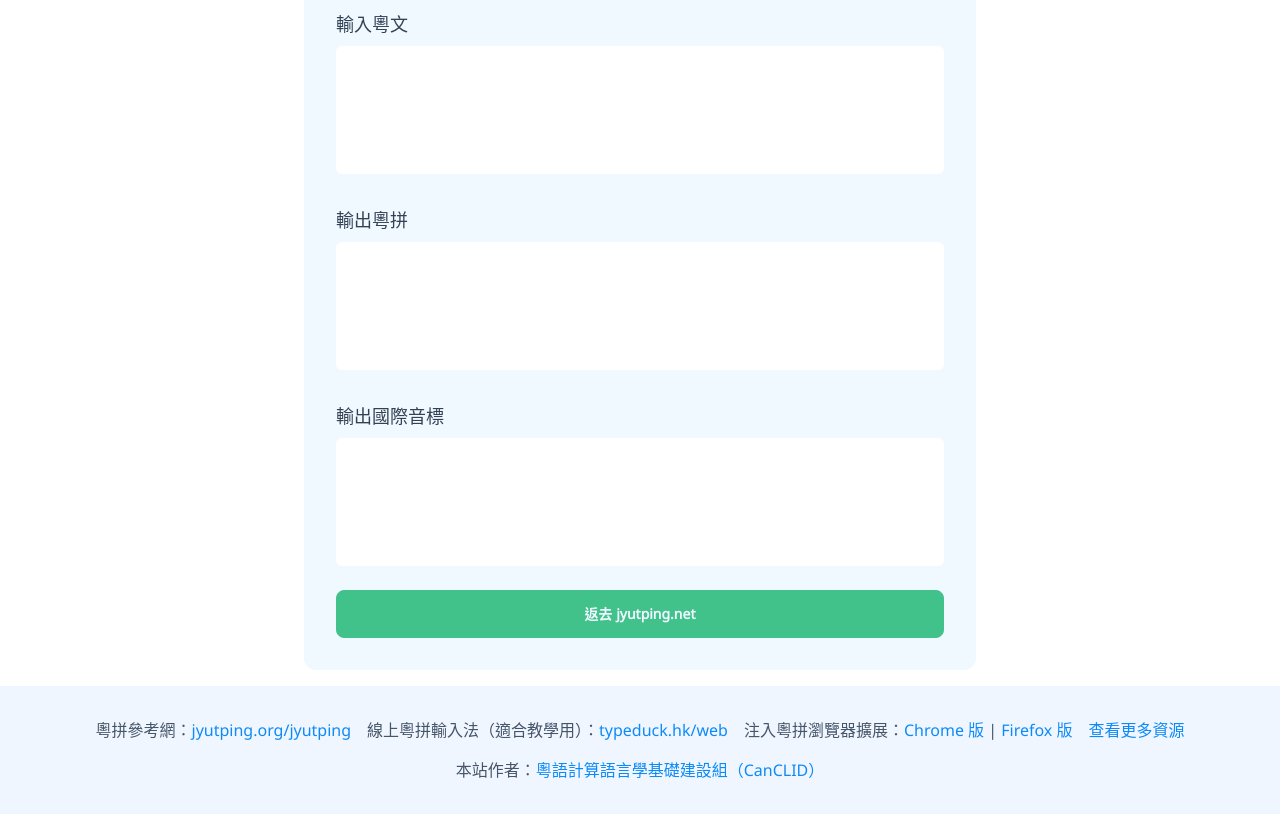
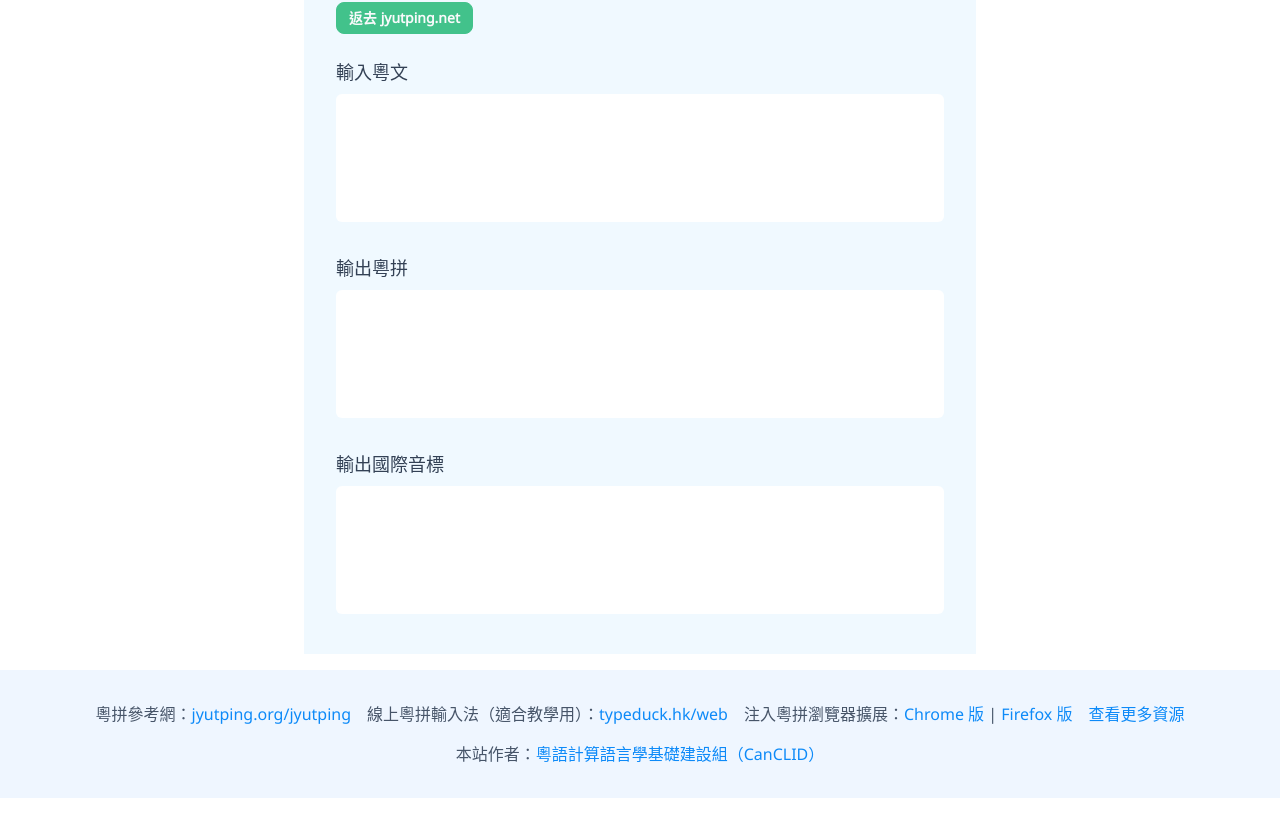
Before and after one commit to CanCLID/jyutping.net, a website built with Vite: page converter.html in a window 1280 px wide. Shown: the part 102-916 px from the top of the page. Built offline with nearby package versions, Linux system fonts and the light colour scheme; a web font is replaced by a local one.

Commit message:
Move back to jyutping.net button

```diff
--- a/converter.html
+++ b/converter.html
@@ -53,8 +53,9 @@
   </head>
   <body class="bg-base flex flex-col justify-between min-h-screen">
     <div class="flex-grow flex items-center justify-center my-4">
-      <div class="bg-sky-50 flex flex-col gap-4 p-8 rounded-xl w-full max-w-2xl">
+      <div class="bg-sky-50 flex flex-col gap-4 p-8 rounded-xs w-full max-w-2xl">
         <h1 class="text-4xl text-center">粵拼轉換器</h1>
+        <button class="btn btn-secondary w-fit btn-sm"><a href="/" class="no-underline lowercase text-gray-50">返去 jyutping.net</a></button>
         <div>
           <label for="cantonese-input">輸入粵文</label>
           <textarea id="cantonese-input" class="border-slate-400 focus:outline-none focus:ring-2 focus:ring-blue-500 focus:border-transparent"></textarea>
@@ -67,7 +68,6 @@
           <label for="ipa-output">輸出國際音標</label>
           <output id="ipa-output"></output>
         </div>
-        <button class="btn btn-secondary"><a href="/" target="_blank" class="no-underline text-blue-50 lowercase">返去 jyutping.net</a></button>
       </div>
     </div>
   </body>
```
